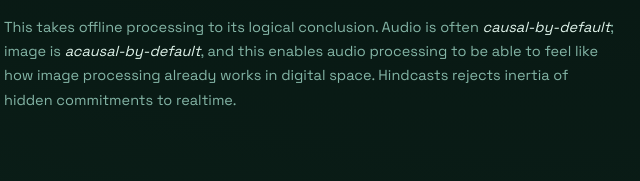
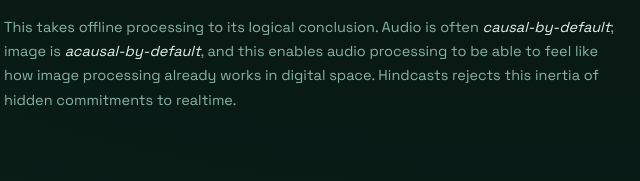
Before and after one commit to xyhtamura/hindcasts, a plain HTML site: page index.html in a window 1280 px wide. Shown: the part 861-1042 px from the top of the page, 96-736 px from the left. Drawn offline with nearby package versions, Linux system fonts and the light colour scheme.

Commit message:
hindcasts index copy

```diff
--- a/index.html
+++ b/index.html
@@ -414,7 +414,7 @@
       entire piece at once.
     </p>
     <p>
-      This takes offline processing to its logical conclusion. Audio is often <em>causal-by-default</em>; image is <em>acausal-by-default</em>, and this enables audio processing to be able to feel like how image processing already works in digital space. Hindcasts rejects inertia of hidden commitments to realtime.
+      This takes offline processing to its logical conclusion. Audio is often <em>causal-by-default</em>; image is <em>acausal-by-default</em>, and this enables audio processing to be able to feel like how image processing already works in digital space. Hindcasts rejects this inertia of hidden commitments to realtime.
     </p>
 
    <!-- <div class="valence" role="group" aria-label="Valence per medium">
```
